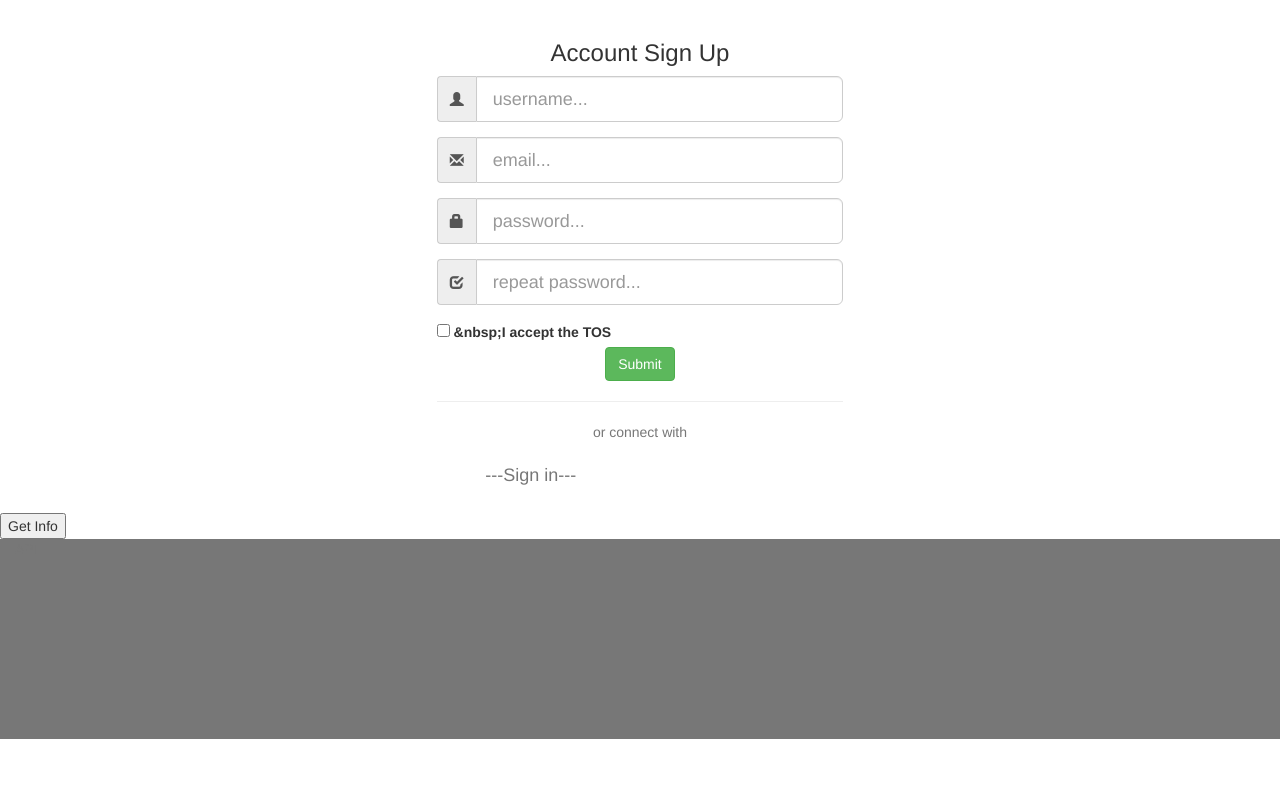
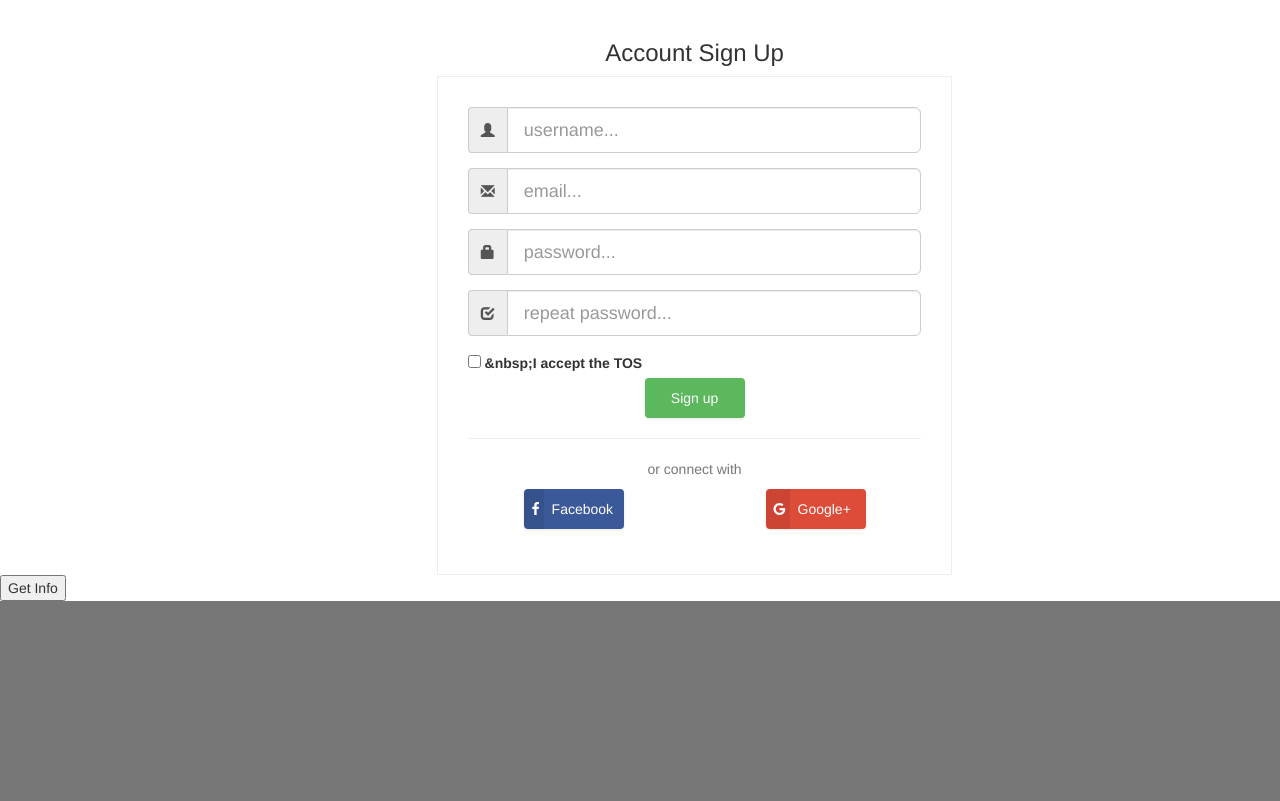
Before and after one commit to jreiher2003/Menu_App, a Flask app: page /signup in a window 1280 px wide. Shown: the part 52-853 px from the top of the page. Before the commit the page ends 791 px from the top, so only its background shows below. Run offline with Flask 2, Linux system fonts and the light colour scheme; parts of the project's set-up code (start-up, migrations or seed data) failed here and were passed over; some libraries are stand-ins or nearby versions.

Commit message:
Style fb and google buttons login and signup page

```diff
--- a/app/home/templates/base.html
+++ b/app/home/templates/base.html
@@ -8,6 +8,7 @@
     <meta name="author" content="Jeffrey Reiher">
     <meta name="google-signin-client_id" content="61683668295-cchsh7fkgkkvad14lsl49gcogftsor3l.apps.googleusercontent.com">
     <title>{% block title %}{% endblock %}</title>
+    <link rel="stylesheet" href="https://cdnjs.cloudflare.com/ajax/libs/font-awesome/4.6.3/css/font-awesome.css">
 	<link rel="stylesheet" href="https://maxcdn.bootstrapcdn.com/bootstrap/3.3.6/css/bootstrap.min.css">
 	<link href='https://fonts.googleapis.com/css?family=Roboto:400,700,300&subset=latin-ext' rel='stylesheet' type='text/css'>
 	<link rel="stylesheet" href="{{ url_for('static', filename='styles.css') }}">
--- a/app/static/styles.css
+++ b/app/static/styles.css
@@ -15,3 +15,36 @@ body {}
     border: 1px solid #eee;
     padding: 30px 30px 30px 30px;
 }
+.btn-social {
+    display: inline-block;
+    padding: 0;
+    height: 40px;
+    width: 100px;
+    border: none;
+    padding-right: 10px;
+    box-shadow: 0 1px 3px rgba(0,0,0,.1);
+    text-align: left;
+}
+.btn-social i {
+    background: rgba(0,0,0,0.075);
+    display: inline-block;
+    padding: 0 4px 0 8px;
+    margin-right: 8px;
+    border-radius: 5px 0 0 5px;
+    top: 0;
+    line-height: 40px;
+}
+.btn-facebook, .btn-facebook:hover {
+    background-color: #3b5998;
+    color: #fff;
+}
+.btn-google, .btn-google:hover {
+    background-color: #DD4B39;
+    color: #fff;
+}
+.btn-login, .btn-login:hover {
+    text-align: center;
+    background-color: #5cb85c;
+    margin-right: 0;
+    padding-right: 0;
+}
--- a/app/users/templates/signup.html
+++ b/app/users/templates/signup.html
@@ -1,4 +1,5 @@
 {% extends "base.html" %}
+{% block title %}Signup{% endblock %}
 {% block content %}
 <script>
 // //===========================================================================
@@ -14,8 +15,8 @@ window.fbAsyncInit = function() {
     });
     FB.getLoginStatus(function(response) {
         if (response.status === 'connected') {
-            document.getElementById('status').innerHTML = 'We are connected.';
-            document.getElementById('login').style.visibility = 'hidden';
+            document.getElementById('status').innerHTML = 'We are connected f1.';
+            // document.getElementById('login').style.visibility = 'hidden';
         } else if (response.status === 'not_authorized') {
             document.getElementById('status').innerHTML = 'please log into menu-app.'
         } else {
@@ -35,8 +36,8 @@ window.fbAsyncInit = function() {
 function login() {
     FB.login(function(response) {
         if (response.status === 'connected') {
-            document.getElementById('status').innerHTML = 'We are connected.';
-            document.getElementById('login').style.visibility = 'hidden';
+            document.getElementById('status').innerHTML = 'We are connected f2.';
+            // document.getElementById('login').style.visibility = 'hidden';
             // console.log(response.authResponse.accessToken);
             var access_token = response.authResponse.accessToken;
         } else if (response.status === 'not_authorized') {
@@ -65,9 +66,9 @@ FB.api('/me', function(response) {
                 $('#result').html('Failed to make a server-side call. Check your configuration and console.');
             }
         }
+      });
     });
-});
-});
+  },{scope:['public_profile','email']});
 };
 
 // getting basic user info
@@ -82,8 +83,9 @@ function getInfo() {
 // //======================================================================================
 </script>
 <div class="row">
-    <div class="col-md-4 col-md-offset-4">
+    <div class="col-md-5 col-md-offset-4">
         <h3 class="text-center">Account Sign Up</h3>
+            <div class="signin-border">
             <form method="post" action="">
                 {{ form.csrf_token }}
 
@@ -155,7 +157,7 @@ function getInfo() {
                 {% endif %}
 
                 <div class="form-group text-center">
-                    <input type="submit" class="btn btn-success">
+                    <button type="submit" class="btn btn-success btn-social btn-login">Sign up</button>
                 </div>
             </form>
             <hr>
@@ -165,15 +167,12 @@ function getInfo() {
         <div class="row">
             <div class="col-md-6 text-center">
                 <div class="form-group">
-                    <!-- <div class="fb-login-button" size="xlarge" scope="public_profile,email" onlogin="login()" id="login"></div> -->
-                    <fb:login-button size="large" scope="public_profile,email" onlogin="login()" id="login">
-                        <a class="btn btn-lg" href='javascript:login()'>---Sign in---</a>
-                    </fb:login-button>
+                    <button class="btn btn-facebook btn-social"  onclick="login()" id="login"><i class="fa fa-facebook" aria-hidden="true"></i>Facebook</button>
                 </div>
             </div>
             <div class="col-md-6 text-center">
                 <div class="form-group">
-                    <div id="signinButton">
+                    <button class="btn btn-google btn-social">
                         <span class="g-signin"
                             data-scope="profile openid email"
                             data-clientid="61683668295-cchsh7fkgkkvad14lsl49gcogftsor3l.apps.googleusercontent.com"
@@ -182,12 +181,13 @@ function getInfo() {
                             data-cookiepolicy="single_host_origin"
                             data-callback="signInCallBack"
                             data-approvalprompt="force">
+                            <i class="fa fa-google" aria-hidden="true"></i>Google+
                         </span>
-                    </div>
+                    </button>
                 </div>
             </div>
         </div>
-
+        </div>
     </div>
 </div>
 
```
Also changed, not shown: app/users/templates/login.html (+6 -9 lines).
